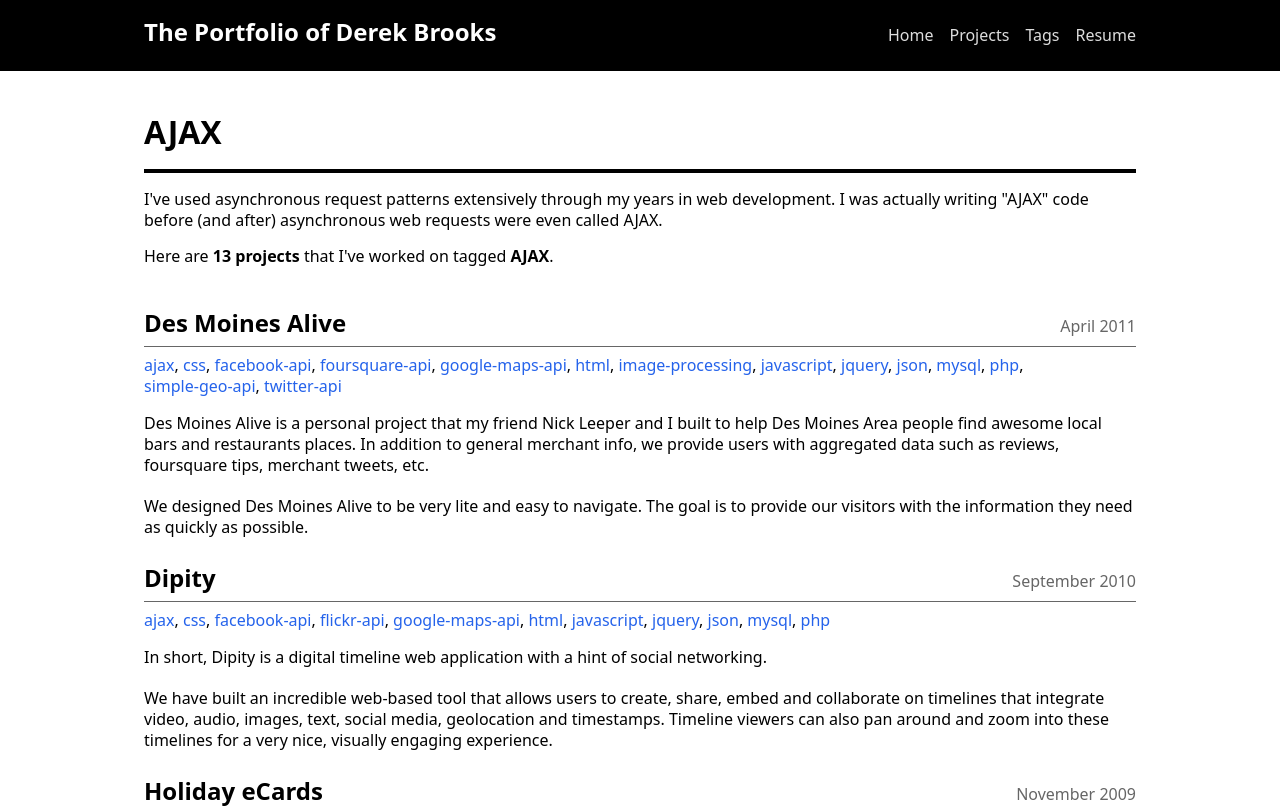
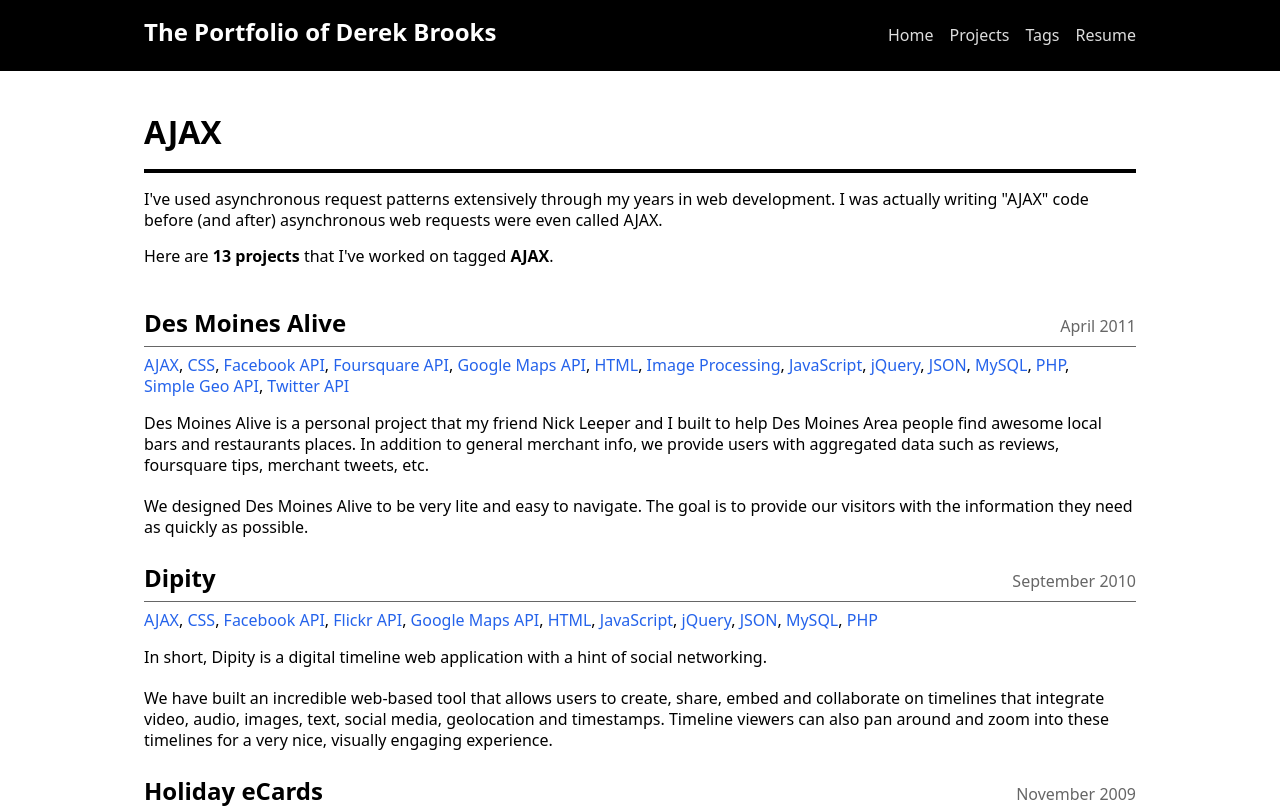
Before and after one commit to broox/nuxt-portfolio, a Nuxt app: page /tags/ajax in a window 1280 px wide. Shown: the top 808 px of the page. Built offline with nearby package versions, Linux system fonts and the light colour scheme.

Commit message:
display full tag names on projects

```diff
--- a/components/Project.vue
+++ b/components/Project.vue
@@ -4,9 +4,9 @@
       <h1><NuxtLink :to="url">{{project.title}}</NuxtLink></h1>
       <span><time :datetime="project.updatedAt">{{displayTime}}</time></span>
     </header>
-    <ul>
-      <li v-for="tag in project.tags">
-        <NuxtLink :to="'/tags/'+tag">{{tag}}</NuxtLink>
+    <ul v-if="tags">
+      <li v-for="tag in tags" v-bind:key="tag.slug">
+        <NuxtLink :to="'/tags/'+tag.slug">{{tag.name}}</NuxtLink>
       </li>
     </ul>
     <div>{{project.description}}</div>
@@ -14,8 +14,14 @@
 </template>
 
 <script>
+import { useStore } from '~/store'
 const months = ['January', 'February', 'March', 'April', 'May', 'June', 'July', 'August', 'September', 'October', 'November', 'December']
+
 export default {
+  setup() {
+    const store = useStore()
+    return { store }
+  },
   props: {
     project: Object,
   },
@@ -29,6 +35,13 @@ export default {
       } else {
         return date.getUTCFullYear()
       }
+    },
+    tags() {
+      const tags = []
+      this.project.tags.forEach((tag) => {
+        tags.push(this.store.getTag(tag))
+      })
+      return tags
     },
     url() {
       return `/projects/${this.project.slug}`
--- a/static/tags.json
+++ b/static/tags.json
@@ -3,6 +3,11 @@
         "slug": "ajax",
         "name": "AJAX",
         "description": "I've used asynchronous request patterns extensively through my years in web development. I was actually writing \"AJAX\" code before (and after) asynchronous web requests were even called AJAX."
+    },
+    {
+        "slug": "api-design",
+        "name": "API Design",
+        "description": "I've been designing APIs nearly as long as I've been consuming them. I find API design to be very fun and always like collaborating with my API consumers to ensure that we're implementing interfaces in a sane fashion."
     },
     {
         "slug": "android",
@@ -35,6 +40,11 @@
         "description": "I used the old BrightKite API to gather data and sync my check-ins and notes up with my tweets, and facebook statuses in my local database.  Combined with Google Latitude, I also used the API to display my latest location and daily travels on my personal site."
     },
     {
+        "slug": "cloudevents",
+        "name": "Cloudevents",
+        "description": "I spent some time publishing and consuming cloudevents while building consistent event messages between PayPal and Venmo."
+    },
+    {
         "slug": "css",
         "name": "CSS",
         "description": "Front-end styling isn't my expertise, but I've had no choice but to become proficient in cross-browser and responsive styling over my years of web development. I've built applications with Sass, less, raw CSS, and various other styling frameworks."
@@ -43,6 +53,11 @@
         "slug": "docker",
         "name": "Docker",
         "description": "From my personal personal projects to professional ones, I've containerized many applications with Docker to make development and deployment a breeze."
+    },
+    {
+        "slug": "dynamodb",
+        "name": "DynamoDB",
+        "description": ""
     },
     {
         "slug": "e-commerce",
@@ -123,11 +138,16 @@
         "slug": "mapbox",
         "name": "Mapbox API",
         "description": "I started using Mapbox in place of Google Maps APIs for personal projects just because it seemd more more fun, friendlier, and cheaper. I mostly use this for displaying maps of my travels and geocoding my geotagged data."
-  },
+    },
     {
         "slug": "mysql",
         "name": "MySQL",
         "description": "Lately, I've been spoiled by a lot of ORMs like ActiveRecord, SQLAlchemy, Sequelize, etc.\n\nAs such, I haven't been writing as much SQL as I used to... but every once in a while, writing a plain query can be quicker (and easier to manage) than figuring out how to wrangle the ORMs to get the data I need."
+    },
+    {
+        "slug": "mongo",
+        "name": "Mongo",
+        "description": "I've used Mongo as a document store for various projects like mirroring/caching API response data."
     },
     {
         "slug": "node-js",
```
